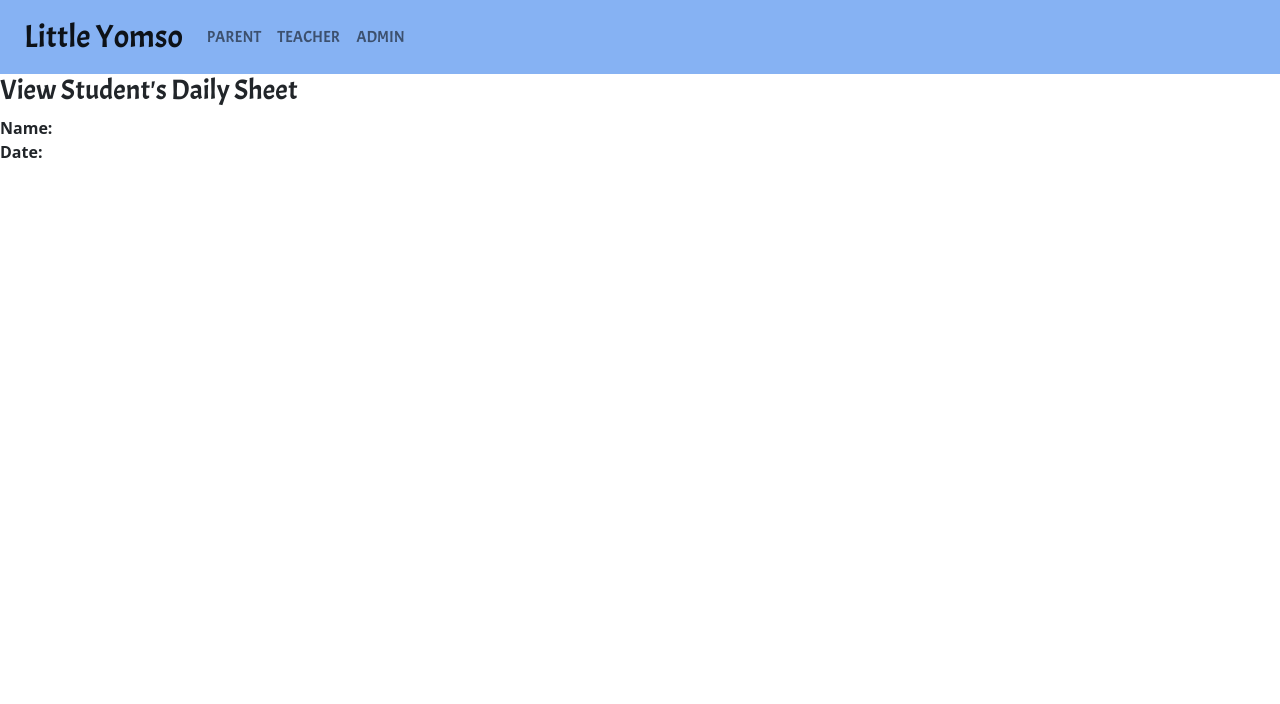
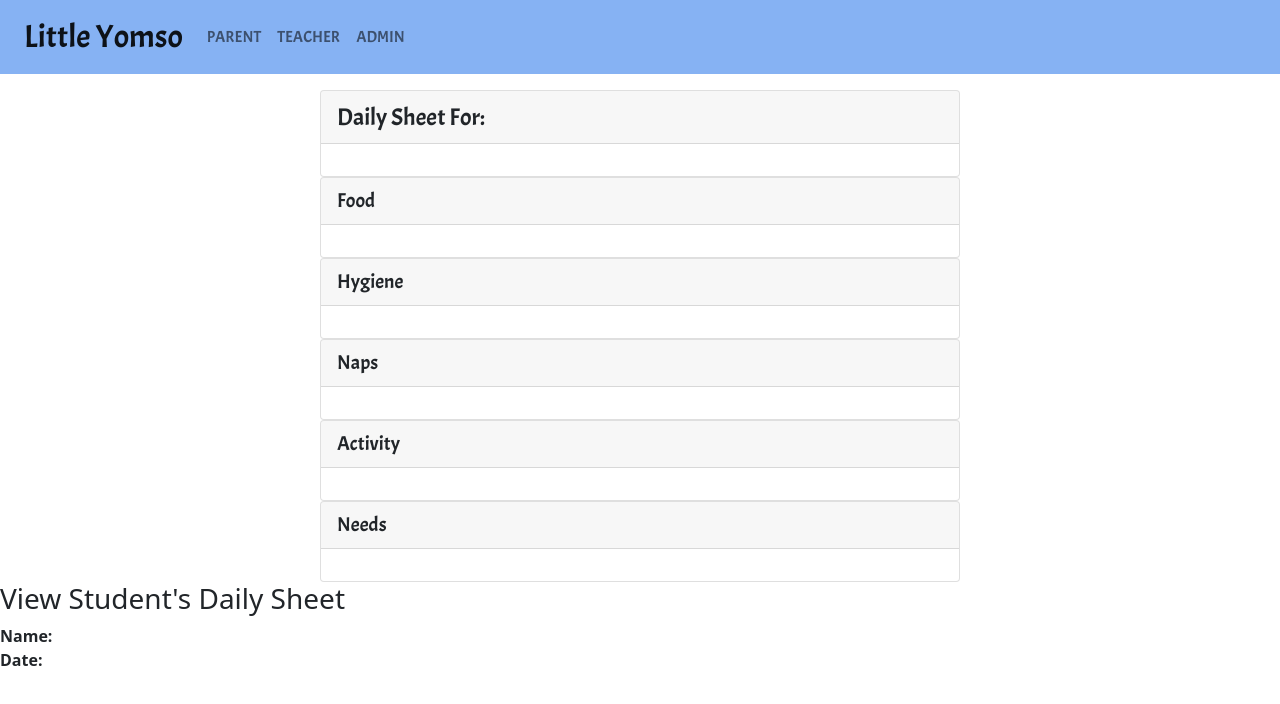
Before and after one commit to dinowaffles/frontend-dailysheets, an Angular app: page /student/1 in a window 1280 px wide. Shown: the top 704 px of the page. Built offline with nearby package versions, Linux system fonts and the light colour scheme; no server answers.

Commit message:
scaffolding daily sheet view

```diff
--- a/src/app/parent-student/parent-student.component.css
+++ b/src/app/parent-student/parent-student.component.css
@@ -1,6 +1,19 @@
 @import url('https://fonts.googleapis.com/css2?family=Roboto:wght@300;400;500&display=swap');
 @import url('https://fonts.googleapis.com/css2?family=Acme&display=swap');
 
-.header {
+.main-panel {
+    padding-top: 16px;
+}
+
+.card-header {
     font-family: 'Acme', sans-serif;
+    font-size: 20px;
 }
+
+.sheet-header {
+    font-size: 24px;
+}
+
+.card-body {
+    font-family: 'Roboto', sans-serif;
+}
--- a/src/app/parent-student/parent-student.component.html
+++ b/src/app/parent-student/parent-student.component.html
@@ -1,4 +1,55 @@
 <div class="wrapper">
+    <div class="sidebar">
+
+    </div>
+
+    <div class="main-panel">
+        <div class="card-columns">
+
+            <div class="card name-date col-md-6 offset-md-3 offset-md-3">
+                <div class="card-header sheet-header">Daily Sheet For:
+
+                </div>
+                <div class="card-body"></div>
+            </div>
+
+            <div class="card food col-md-6 offset-md-3 offset-md-3">
+                <div class="card-header">Food
+
+                </div>
+                <div class="card-body"></div>
+            </div>
+
+            <div class="card hygiene col-md-6 offset-md-3 offset-md-3">
+                <div class="card-header">Hygiene
+
+                </div>
+                <div class="card-body"></div>
+            </div>
+
+            <div class="card sleep col-md-6 offset-md-3 offset-md-3">
+                <div class="card-header">Naps
+
+                </div>
+                <div class="card-body"></div>
+            </div>
+
+            <div class="card activity col-md-6 offset-md-3 offset-md-3">
+                <div class="card-header">Activity
+
+                </div>
+                <div class="card-body"></div>
+            </div>
+
+            <div class=" card needs col-md-6 offset-md-3 offset-md-3">
+                <div class="card-header">Needs
+
+                </div>
+                <div class="card-body"></div>
+            </div>
+        </div>
+
+
         <h3 class="header"> View Student's Daily Sheet</h3>
         <div>
             <div>
@@ -9,3 +60,5 @@
             </div>
         </div>
     </div>
+
+</div>
--- a/src/app/teacher-classroom/teacher-classroom.component.css
+++ b/src/app/teacher-classroom/teacher-classroom.component.css
@@ -1,9 +1,12 @@
 @import url('https://fonts.googleapis.com/css2?family=Roboto:wght@300;400;500&display=swap');
 @import url('https://fonts.googleapis.com/css2?family=Acme&display=swap');
-
-.whole-page {
+.row {
     font-family: 'Roboto', sans-serif;
     padding-top: 16px;
+}
+
+.text-center {
+    font-family: 'Acme', sans-serif;
 }
 
 .btn-primary {
--- a/src/app/teacher-classroom/teacher-classroom.component.html
+++ b/src/app/teacher-classroom/teacher-classroom.component.html
@@ -1,14 +1,15 @@
-<p>teacher update daily sheets</p>
+<div class="row">
+    <div class="card col-md-6 offset-md-3 offset-md-3">
+        <div class="row">
+            <h3 class="text-center"> Classroom Name </h3>
+            <hr />
+            <div class="card-body">
+                <button routerLink="/classroom/1/student/1" class ="btn btn-primary">
+                    Student1</button><br><br>
+                <button routerLink="/classroom/1/student/2" class ="btn btn-primary">
+                    Student2</button><br><br>
 
-<div class="whole-page">
-
-    <div class=sidebar>
-        <button routerLink="/classroom/1/student/1" class ="btn btn-primary">
-            Student1</button><br><br>
-        <button routerLink="/classroom/1/student/2" class ="btn btn-primary">
-            Student2</button>
+            </div>
+        </div>
     </div>
-
-
-
 </div>
--- a/src/app/teacher-classroom/teacher-classroom.component.ts
+++ b/src/app/teacher-classroom/teacher-classroom.component.ts
@@ -1,4 +1,7 @@
 import { Component, OnInit } from '@angular/core';
+import { ClassroomService } from '../classroom.service';
+import { Classroom } from '../classroom';
+import { ActivatedRoute, Router } from '@angular/router';
 
 @Component({
   selector: 'app-teacher-classroom',
@@ -7,9 +10,20 @@ import { Component, OnInit } from '@angular/core';
 })
 export class TeacherClassroomComponent implements OnInit {
 
-  constructor() { }
+  id!: number;
+  classroom: Classroom = new Classroom();
+
+  constructor(private classroomService: ClassroomService,
+    private route: ActivatedRoute, private router: Router) { }
 
   ngOnInit(): void {
+    this.id = this.route.snapshot.params['id'];
+
+    this.classroomService.getClassroomById(this.id).subscribe(data => {
+      this.classroom = data;
+    },
+    // error => console.log(error)
+    );
   }
 
 }
```
Lines whose indentation alone changed are shown as unchanged.
